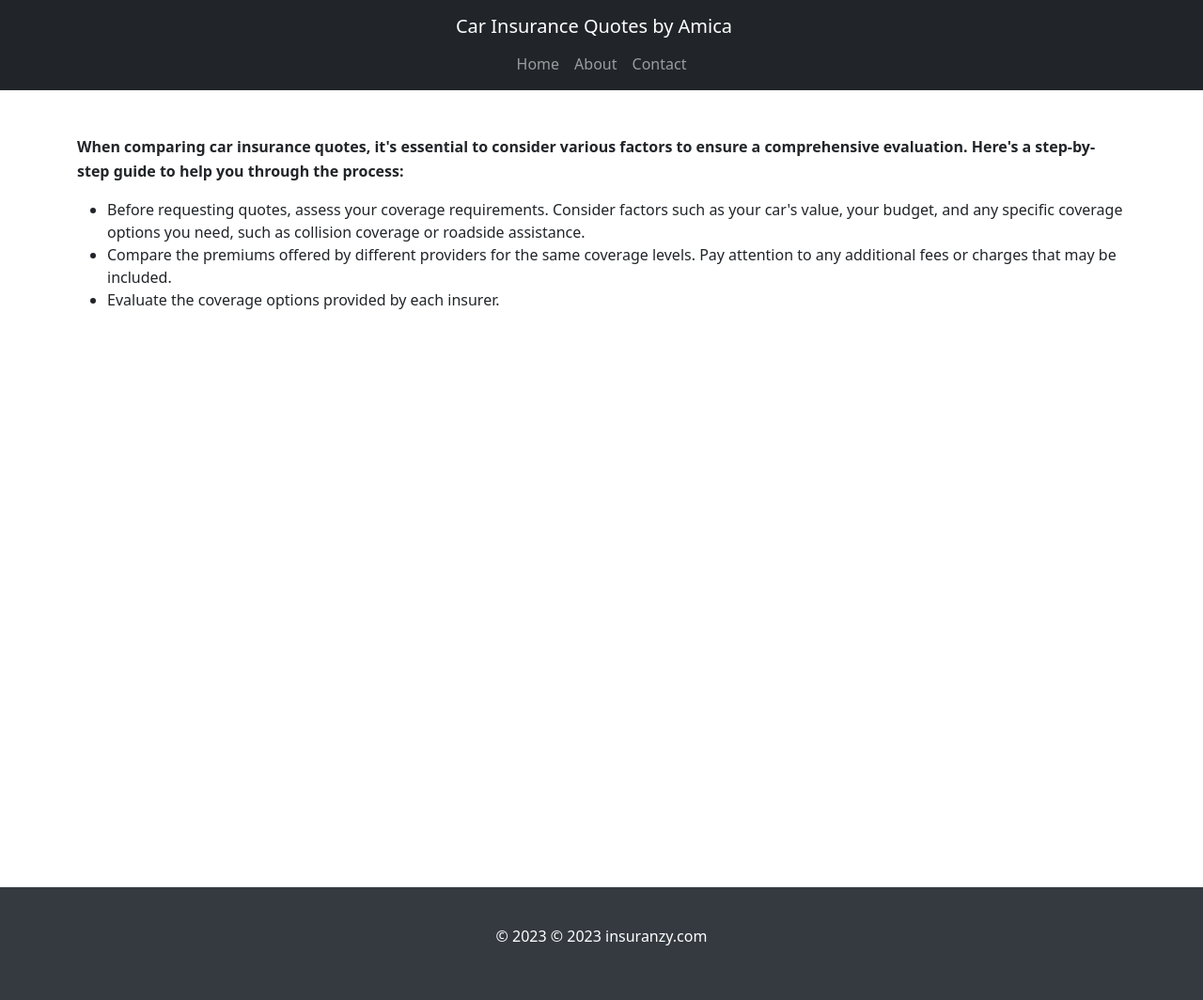
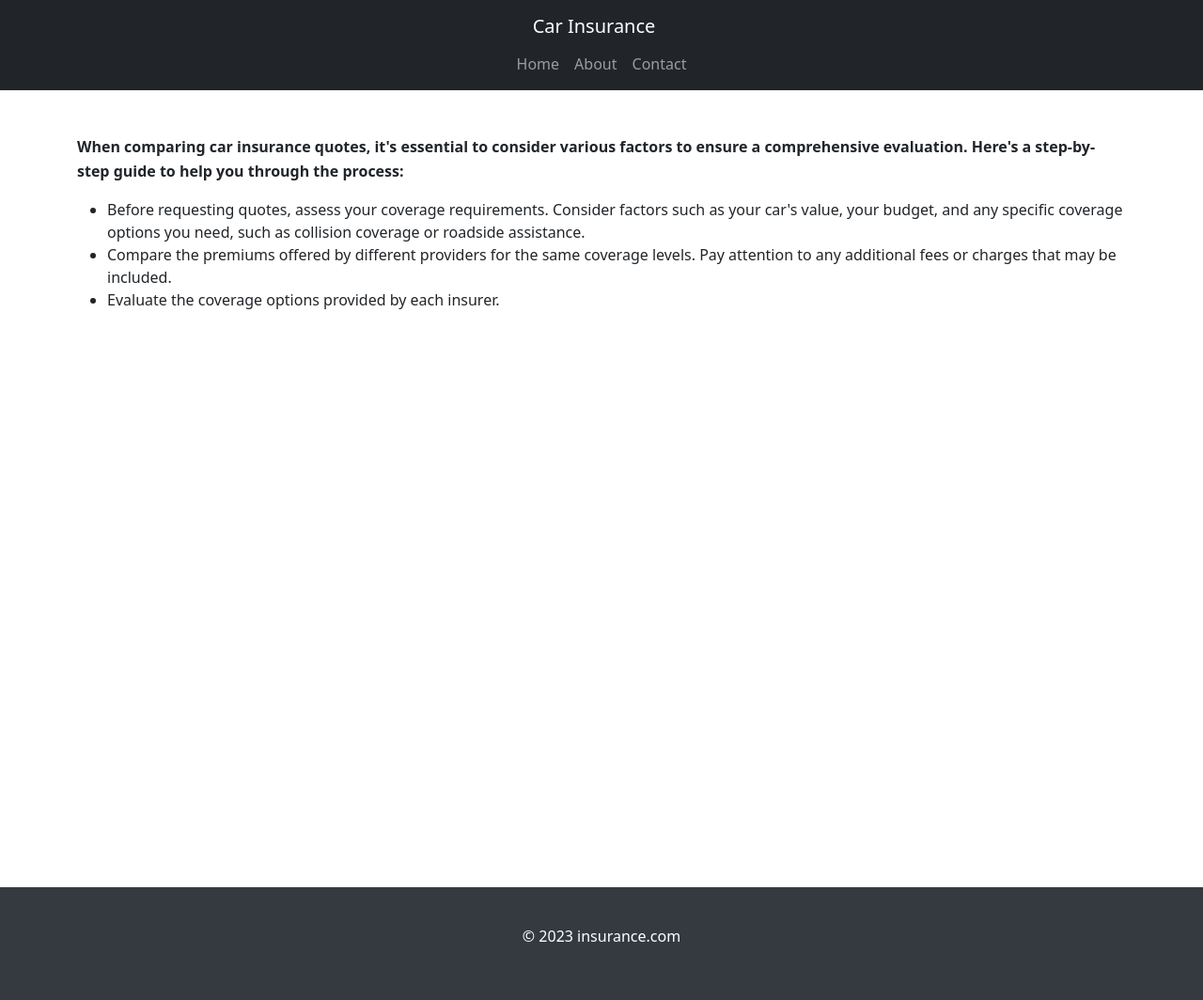
Before and after one commit to abhijith-santhosh/miniproject, a CodeIgniter 4 app: the page made by app/Views/insurance/home.php in a window 1280 px wide. Shown: the whole page at 94% size. Run offline with PHP 8.4 and a stand-in for CodeIgniter, Linux system fonts and the light colour scheme; the template is opened without the code that fills it, so the values that code supplies are empty; some libraries are stand-ins or nearby versions.

Commit message:
Header,Footer edited

```diff
--- a/app/Models/InsuranceModel.php
+++ b/app/Models/InsuranceModel.php
@@ -24,7 +24,7 @@ class InsuranceModel extends Model
     {
        $this->where('id',$company_id);
        $results = $this->findAll();
-       print_r($results);
+    //    print_r($results);
        return $results;
 
 
--- a/app/Views/insurance/brands.php
+++ b/app/Views/insurance/brands.php
@@ -64,7 +64,7 @@
     <header>
         <nav class="navbar navbar-expand-lg navbar-dark bg-dark">
             <div class="container">
-            <a class="navbar-brand" href="#"><?php echo $companiename[0]['name']; ?>Car Insurance </a>
+            <a class="navbar-brand" href="#"><?php echo $companiename[0]['name'];?> Car Insurance </a>
                 <button class="navbar-toggler" type="button" data-bs-toggle="collapse" data-bs-target="#navbarNav" aria-controls="navbarNav" aria-expanded="false" aria-label="Toggle navigation">
                     <span class="navbar-toggler-icon"></span>
                 </button>
@@ -106,4 +106,4 @@
 
     <footer class="footer">
         <div class="container">
-            <p>&copy; <?php echo date('Y'); ?> © 2023 insuranzy.com
+            <p>&copy; <?php echo date('Y'); ?>
--- a/app/Views/insurance/costs.php
+++ b/app/Views/insurance/costs.php
@@ -126,7 +126,7 @@
 
     <footer class="footer">
         <div class="container">
-            <p>&copy; <?php echo date('Y'); ?> © 2023 insuranzy.com</p>
+            <p>&copy; <?php echo date('Y'); ?> insuranc.com</p>
         </div>
     </footer>
 
--- a/app/Views/insurance/home.php
+++ b/app/Views/insurance/home.php
@@ -60,7 +60,7 @@
     <header>
         <nav class="navbar navbar-expand-lg navbar-dark bg-dark">
             <div class="container">
-                <a class="navbar-brand" href="#">Car Insurance Quotes by Amica  </a>
+                <a class="navbar-brand" href="#">Car Insurance   </a>
               <button class="navbar-toggler" type="button" data-bs-toggle="collapse" data-bs-target="#navbarNav" aria-controls="navbarNav" aria-expanded="false" aria-label="Toggle navigation">
                     <span class="navbar-toggler-icon"></span>
                 </button>
@@ -102,7 +102,7 @@
     </div>
 
     <footer class="footer mt-auto">
-        <p>&copy; <?php echo date('Y'); ?> © 2023 insuranzy.com</p>
+        <p>&copy; <?php echo date('Y'); ?> insurance.com</p>
     </footer>
 
     <script src="https://cdn.jsdelivr.net/npm/bootstrap@5.3.0-alpha3/dist/js/bootstrap.bundle.min.js" integrity="sha384-ENjdO4Dr2bkBIFxQpeoTz1HIcje39Wm4jDKdf19U8gI4ddQ3GYNS7NTKfAdVQSZe" crossorigin="anonymous"></script>
--- a/app/Views/insurance/models.php
+++ b/app/Views/insurance/models.php
@@ -52,7 +52,7 @@
     <header>
         <nav class="navbar navbar-expand-lg navbar-dark bg-dark">
             <div class="container">
-            <a class="navbar-brand" href="#">Car Insurance Quotes by Amica </a>
+            <a class="navbar-brand" href="#">Car Insurance   </a>
                 <button class="navbar-toggler" type="button" data-bs-toggle="collapse" data-bs-target="#navbarNav" aria-controls="navbarNav" aria-expanded="false" aria-label="Toggle navigation">
                     <span class="navbar-toggler-icon"></span>
                 </button>
@@ -95,7 +95,7 @@
 
     <footer class="footer">
         <div class="container">
-            <p>&copy; <?php echo date('Y'); ?> © 2023 insuranzy.com</p>
+            <p>&copy; <?php echo date('Y'); ?> insurance.com</p>
         </div>
     </footer>
 
```
Also changed, not shown: 1 other file.
